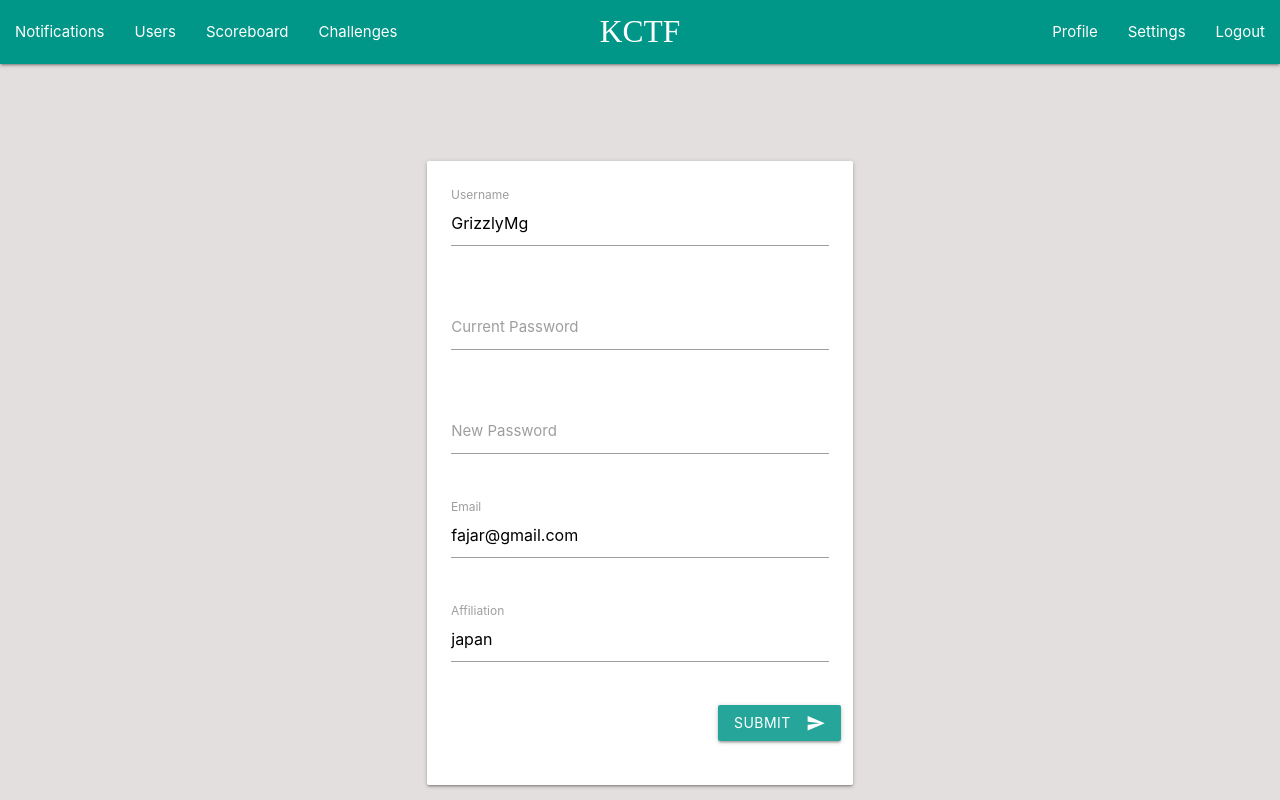
After one commit to ChaO-0/platform_ctf, a PHP site: page /settings in a window 1280 px wide. The commit adds this page. Run offline with PHP 8.4, Linux system fonts and the light colour scheme; a user stored in the database is signed in; data comes from the database, SQL or seed files in the repository; some web fonts are replaced.

Commit message:
Added update system

```diff
--- a/login/login_process.php
+++ b/login/login_process.php
@@ -2,8 +2,8 @@
     session_start();
     require_once('../template/connection.php');
 
-    $username = $_POST['username'];
-    $password = $_POST['password'];
+    $username = $conn->real_escape_string($_POST['username']);
+    $password = $conn->real_escape_string($_POST['password']);
 
     $sql = "SELECT * FROM users WHERE username='$username' AND password='$password'";
 
--- /dev/null
+++ b/settings/index.php
@@ -0,0 +1,83 @@
+<!DOCTYPE html>
+<html lang="en">
+<head>
+    <meta charset="UTF-8">
+    <meta name="viewport" content="width=device-width, initial-scale=1.0">
+    <meta http-equiv="X-UA-Compatible" content="ie=edge">
+    <!-- Compiled and minified CSS -->
+    <link rel="stylesheet" href="https://cdnjs.cloudflare.com/ajax/libs/materialize/1.0.0/css/materialize.min.css">
+    <link rel="stylesheet" href="../assets/style.css">
+    <link href="https://fonts.googleapis.com/icon?family=Material+Icons" rel="stylesheet">
+    <script src="https://code.jquery.com/jquery-3.4.1.min.js" integrity="sha256-CSXorXvZcTkaix6Yvo6HppcZGetbYMGWSFlBw8HfCJo=" crossorigin="anonymous"></script>
+    <!-- Compiled and minified JavaScript -->
+    <script src="https://cdnjs.cloudflare.com/ajax/libs/materialize/1.0.0/js/materialize.min.js"></script>
+    <title>Document</title>
+</head>
+<body>
+    <?php
+        require_once "../template/connection.php";
+        require_once "../template/nav.php";
+        $id = $_SESSION['id'];
+        $sql = "SELECT * FROM users WHERE id_user='$id'";
+        $result = $conn->query($sql);
+        $username = '';
+        $affiliation = '';
+        $email = '';
+        while($data = $result->fetch_assoc()){
+            $username = $data['username'];
+            $affiliation = $data['affiliation'];
+            $email = $data['email'];
+        }
+    ?>
+    <div class="container">
+        <div class="row">
+            <form class="col s6 offset-s3 form-pad-top" method="POST" action="#">
+                <div class="card-panel">
+                    <div class="row">
+                        <div class="input-field col s12">
+                            <input id="username" value="<?php echo $username ?>" name="username" type="text" class="validate" required>
+                            <label for="username">Username</label>
+                        </div>
+                    </div>
+                    <div class="row">
+                        <div class="input-field col s12">
+                            <input id="password" name="password" type="password" class="validate">
+                            <label for="password">Current Password</label>
+                        </div>
+                    </div>
+                    <div class="row">
+                        <div class="input-field col s12">
+                            <input id="password" name="password" type="password" class="validate">
+                            <label for="password">New Password</label>
+                        </div>
+                    </div>
+                    <div class="row">
+                        <div class="input-field col s12">
+                            <input id="email" value="<?php echo $email ?>" name="email" type="email" class="validate">
+                            <label for="email">Email</label>
+                        </div>
+                    </div>
+                    <div class="row">
+                        <div class="input-field col s12">
+                            <input id="affiliation" value="<?php echo $affiliation ?>" name="affiliation" type="text" class="validate">
+                            <label for="affiliation">Affiliation</label>
+                        </div>
+                    </div>
+                    <div class="row">
+                        <div class="col s12 offset-s8">
+                            <button class="btn waves-effect waves-light" type="submit" name="action">Submit
+                                <i class="material-icons right">send</i>
+                            </button>
+                        </div>
+                    </div>
+                </div>
+            </form>
+        </div>
+    </div>
+    <script>
+        $(document).ready(function(){
+            $('.sidenav').sidenav();
+        });
+    </script>
+</body>
+</html>
--- a/template/connection.php
+++ b/template/connection.php
@@ -11,5 +11,5 @@
     if ($conn->connect_error) {
         die("Connection failed: " . $conn->connect_error);
     }
-    echo "Connected successfully";
+    // echo "Connected successfully";
 ?>
--- a/template/nav.php
+++ b/template/nav.php
@@ -19,7 +19,7 @@
                 <li><a href="#">Admin</a></li>
                     <?php } ?>
                 <li><a href="#">Profile</a></li>
-                <li><a href="#">Settings</a></li>
+                <li><a href="../settings">Settings</a></li>
                 <li><a href="../logout">Logout</a></li>
                 <?php
                     }
```
